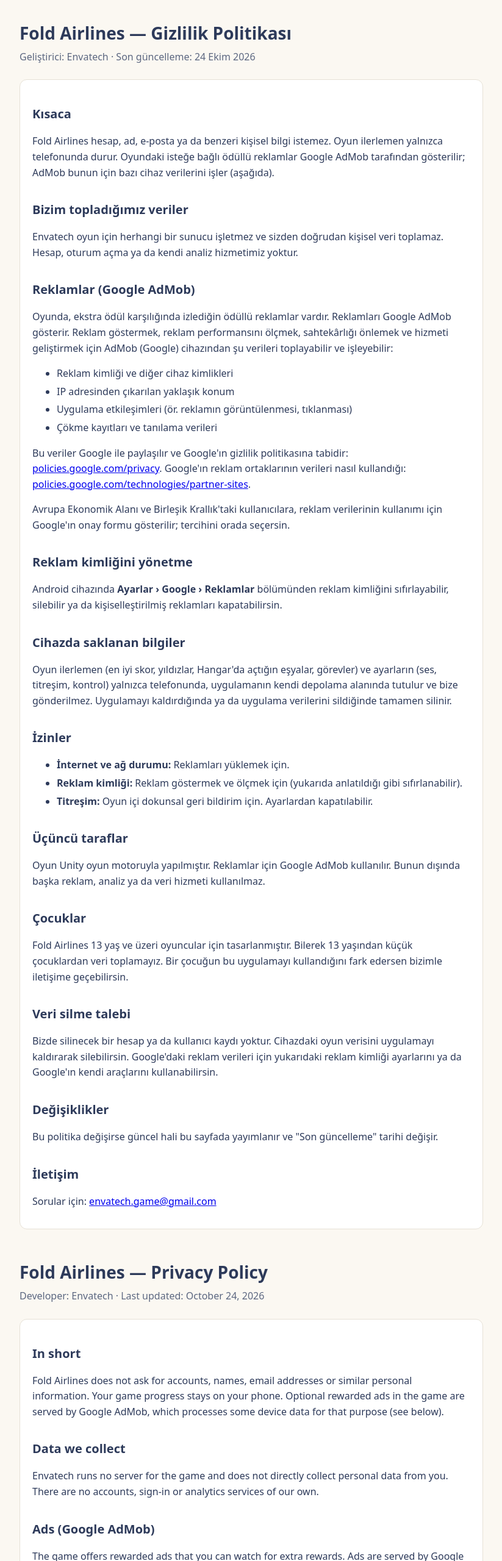
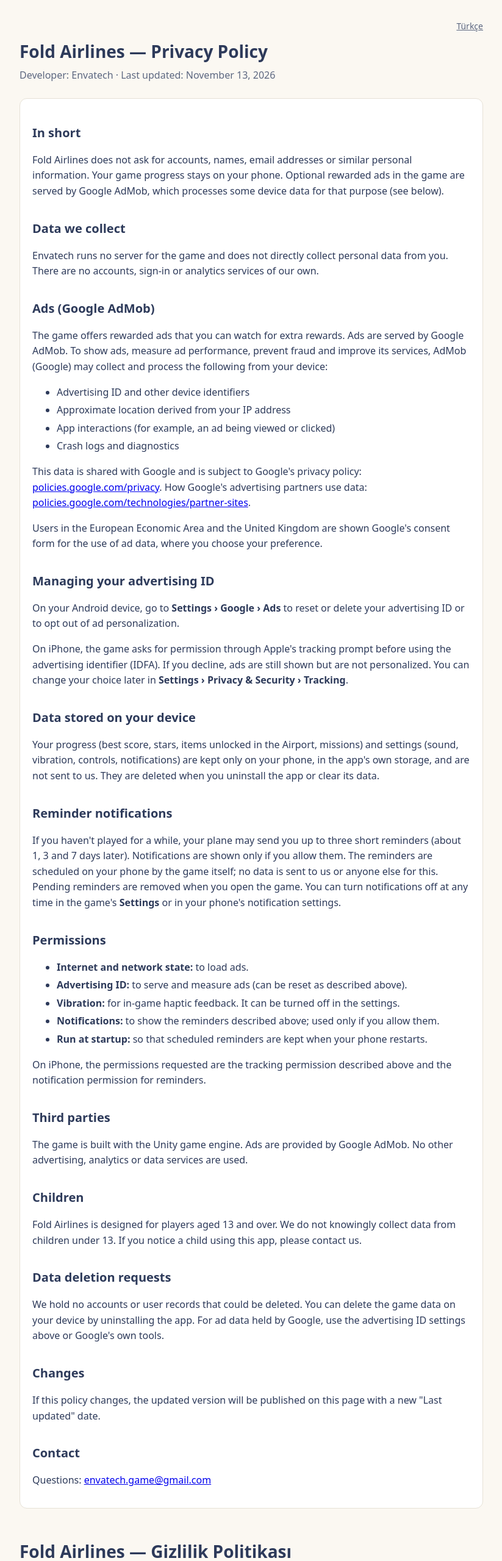
Before and after one commit to mehmetenesvarim-prog/Fold-Airlines-Privacy-Policy, a plain HTML site: page index.html in a window 1280 px wide. Shown: the top 2560 px of the page at 61% size, without its empty margins (228-1051 px from the left). Drawn offline with Linux system fonts and the light colour scheme.

Commit message:
bildirim

```diff
--- a/index.html
+++ b/index.html
@@ -1,9 +1,9 @@
 <!doctype html>
-<html lang="tr">
+<html lang="en">
 <head>
 <meta charset="utf-8">
 <meta name="viewport" content="width=device-width, initial-scale=1">
-<title>Fold Airlines — Gizlilik Politikası / Privacy Policy</title>
+<title>Fold Airlines — Privacy Policy</title>
 <style>
   :root { --ink: #2d3a5a; --muted: #5c6780; --bg: #fbf8f2; --card: #ffffff; --line: #e6e1d6; }
   body { margin: 0; background: var(--bg); color: var(--ink); font: 16px/1.6 system-ui, -apple-system, "Segoe UI", Roboto, sans-serif; }
@@ -13,12 +13,73 @@
   .meta { color: var(--muted); margin: 0 0 24px; }
   section { background: var(--card); border: 1px solid var(--line); border-radius: 12px; padding: 8px 20px 16px; margin-top: 24px; }
   li { margin: 4px 0; }
+  .lang { text-align: right; margin: 0 0 8px; font-size: 14px; }
+  .lang a { color: var(--muted); }
 </style>
 </head>
 <body>
 <main>
-  <h1>Fold Airlines — Gizlilik Politikası</h1>
-  <p class="meta">Geliştirici: Envatech · Son güncelleme: 24 Ekim 2026</p>
+  <p class="lang"><a href="#tr">Türkçe</a></p>
+  <h1>Fold Airlines — Privacy Policy</h1>
+  <p class="meta">Developer: Envatech · Last updated: November 13, 2026</p>
+
+  <section>
+    <h2>In short</h2>
+    <p>Fold Airlines does not ask for accounts, names, email addresses or similar personal information. Your game progress stays on your phone. Optional rewarded ads in the game are served by Google AdMob, which processes some device data for that purpose (see below).</p>
+
+    <h2>Data we collect</h2>
+    <p>Envatech runs no server for the game and does not directly collect personal data from you. There are no accounts, sign-in or analytics services of our own.</p>
+
+    <h2>Ads (Google AdMob)</h2>
+    <p>The game offers rewarded ads that you can watch for extra rewards. Ads are served by Google AdMob. To show ads, measure ad performance, prevent fraud and improve its services, AdMob (Google) may collect and process the following from your device:</p>
+    <ul>
+      <li>Advertising ID and other device identifiers</li>
+      <li>Approximate location derived from your IP address</li>
+      <li>App interactions (for example, an ad being viewed or clicked)</li>
+      <li>Crash logs and diagnostics</li>
+    </ul>
+    <p>This data is shared with Google and is subject to Google's privacy policy: <a href="https://policies.google.com/privacy">policies.google.com/privacy</a>. How Google's advertising partners use data: <a href="https://policies.google.com/technologies/partner-sites">policies.google.com/technologies/partner-sites</a>.</p>
+    <p>Users in the European Economic Area and the United Kingdom are shown Google's consent form for the use of ad data, where you choose your preference.</p>
+
+    <h2>Managing your advertising ID</h2>
+    <p>On your Android device, go to <strong>Settings › Google › Ads</strong> to reset or delete your advertising ID or to opt out of ad personalization.</p>
+    <p>On iPhone, the game asks for permission through Apple's tracking prompt before using the advertising identifier (IDFA). If you decline, ads are still shown but are not personalized. You can change your choice later in <strong>Settings › Privacy &amp; Security › Tracking</strong>.</p>
+
+    <h2>Data stored on your device</h2>
+    <p>Your progress (best score, stars, items unlocked in the Airport, missions) and settings (sound, vibration, controls, notifications) are kept only on your phone, in the app's own storage, and are not sent to us. They are deleted when you uninstall the app or clear its data.</p>
+
+    <h2>Reminder notifications</h2>
+    <p>If you haven't played for a while, your plane may send you up to three short reminders (about 1, 3 and 7 days later). Notifications are shown only if you allow them. The reminders are scheduled on your phone by the game itself; no data is sent to us or anyone else for this. Pending reminders are removed when you open the game. You can turn notifications off at any time in the game's <strong>Settings</strong> or in your phone's notification settings.</p>
+
+    <h2>Permissions</h2>
+    <ul>
+      <li><strong>Internet and network state:</strong> to load ads.</li>
+      <li><strong>Advertising ID:</strong> to serve and measure ads (can be reset as described above).</li>
+      <li><strong>Vibration:</strong> for in-game haptic feedback. It can be turned off in the settings.</li>
+      <li><strong>Notifications:</strong> to show the reminders described above; used only if you allow them.</li>
+      <li><strong>Run at startup:</strong> so that scheduled reminders are kept when your phone restarts.</li>
+    </ul>
+    <p>On iPhone, the permissions requested are the tracking permission described above and the notification permission for reminders.</p>
+
+    <h2>Third parties</h2>
+    <p>The game is built with the Unity game engine. Ads are provided by Google AdMob. No other advertising, analytics or data services are used.</p>
+
+    <h2>Children</h2>
+    <p>Fold Airlines is designed for players aged 13 and over. We do not knowingly collect data from children under 13. If you notice a child using this app, please contact us.</p>
+
+    <h2>Data deletion requests</h2>
+    <p>We hold no accounts or user records that could be deleted. You can delete the game data on your device by uninstalling the app. For ad data held by Google, use the advertising ID settings above or Google's own tools.</p>
+
+    <h2>Changes</h2>
+    <p>If this policy changes, the updated version will be published on this page with a new "Last updated" date.</p>
+
+    <h2>Contact</h2>
+    <p>Questions: <a href="mailto:envatech.game@gmail.com">envatech.game@gmail.com</a></p>
+  </section>
+
+  <div id="tr" lang="tr">
+  <h1 style="margin-top:48px">Fold Airlines — Gizlilik Politikası</h1>
+  <p class="meta">Geliştirici: Envatech · Son güncelleme: 13 Kasım 2026</p>
 
   <section>
     <h2>Kısaca</h2>
@@ -40,16 +101,23 @@
 
     <h2>Reklam kimliğini yönetme</h2>
     <p>Android cihazında <strong>Ayarlar › Google › Reklamlar</strong> bölümünden reklam kimliğini sıfırlayabilir, silebilir ya da kişiselleştirilmiş reklamları kapatabilirsin.</p>
+    <p>iPhone'da oyun, reklam kimliğini (IDFA) kullanmadan önce Apple'ın izleme izni penceresiyle izin ister. İzin vermezsen reklamlar yine gösterilir ama kişiselleştirilmez. Tercihini sonradan <strong>Ayarlar › Gizlilik ve Güvenlik › İzleme</strong> bölümünden değiştirebilirsin.</p>
 
     <h2>Cihazda saklanan bilgiler</h2>
-    <p>Oyun ilerlemen (en iyi skor, yıldızlar, Hangar'da açtığın eşyalar, görevler) ve ayarların (ses, titreşim, kontrol) yalnızca telefonunda, uygulamanın kendi depolama alanında tutulur ve bize gönderilmez. Uygulamayı kaldırdığında ya da uygulama verilerini sildiğinde tamamen silinir.</p>
+    <p>Oyun ilerlemen (en iyi skor, yıldızlar, Havalimanı'nda açtığın eşyalar, görevler) ve ayarların (ses, titreşim, kontrol, bildirimler) yalnızca telefonunda, uygulamanın kendi depolama alanında tutulur ve bize gönderilmez. Uygulamayı kaldırdığında ya da uygulama verilerini sildiğinde tamamen silinir.</p>
+
+    <h2>Hatırlatma bildirimleri</h2>
+    <p>Bir süre oynamazsan uçağın sana en fazla üç kısa hatırlatma gönderebilir (yaklaşık 1, 3 ve 7 gün sonra). Bildirimler yalnızca izin verirsen gösterilir. Hatırlatmalar oyunun kendisi tarafından telefonunda kurulur; bunun için hiçbir veri bize ya da başka birine gönderilmez. Oyunu açtığında bekleyen hatırlatmalar silinir. Bildirimleri istediğin zaman oyunun <strong>Ayarlar</strong> bölümünden ya da telefonunun bildirim ayarlarından kapatabilirsin.</p>
 
     <h2>İzinler</h2>
     <ul>
       <li><strong>İnternet ve ağ durumu:</strong> Reklamları yüklemek için.</li>
       <li><strong>Reklam kimliği:</strong> Reklam göstermek ve ölçmek için (yukarıda anlatıldığı gibi sıfırlanabilir).</li>
       <li><strong>Titreşim:</strong> Oyun içi dokunsal geri bildirim için. Ayarlardan kapatılabilir.</li>
+      <li><strong>Bildirimler:</strong> Yukarıda anlatılan hatırlatmaları göstermek için; yalnızca izin verirsen kullanılır.</li>
+      <li><strong>Açılışta çalışma:</strong> Telefon yeniden başlatıldığında kurulu hatırlatmalar kaybolmasın diye.</li>
     </ul>
+    <p>iPhone'da istenen izinler, yukarıda anlatılan izleme izni ve hatırlatmalar için bildirim iznidir.</p>
 
     <h2>Üçüncü taraflar</h2>
     <p>Oyun Unity oyun motoruyla yapılmıştır. Reklamlar için Google AdMob kullanılır. Bunun dışında başka reklam, analiz ya da veri hizmeti kullanılmaz.</p>
@@ -66,56 +134,7 @@
     <h2>İletişim</h2>
     <p>Sorular için: <a href="mailto:envatech.game@gmail.com">envatech.game@gmail.com</a></p>
   </section>
-
-  <h1 style="margin-top:48px">Fold Airlines — Privacy Policy</h1>
-  <p class="meta">Developer: Envatech · Last updated: October 24, 2026</p>
-
-  <section>
-    <h2>In short</h2>
-    <p>Fold Airlines does not ask for accounts, names, email addresses or similar personal information. Your game progress stays on your phone. Optional rewarded ads in the game are served by Google AdMob, which processes some device data for that purpose (see below).</p>
-
-    <h2>Data we collect</h2>
-    <p>Envatech runs no server for the game and does not directly collect personal data from you. There are no accounts, sign-in or analytics services of our own.</p>
-
-    <h2>Ads (Google AdMob)</h2>
-    <p>The game offers rewarded ads that you can watch for extra rewards. Ads are served by Google AdMob. To show ads, measure ad performance, prevent fraud and improve its services, AdMob (Google) may collect and process the following from your device:</p>
-    <ul>
-      <li>Advertising ID and other device identifiers</li>
-      <li>Approximate location derived from your IP address</li>
-      <li>App interactions (for example, an ad being viewed or clicked)</li>
-      <li>Crash logs and diagnostics</li>
-    </ul>
-    <p>This data is shared with Google and is subject to Google's privacy policy: <a href="https://policies.google.com/privacy">policies.google.com/privacy</a>. How Google's advertising partners use data: <a href="https://policies.google.com/technologies/partner-sites">policies.google.com/technologies/partner-sites</a>.</p>
-    <p>Users in the European Economic Area and the United Kingdom are shown Google's consent form for the use of ad data, where you choose your preference.</p>
-
-    <h2>Managing your advertising ID</h2>
-    <p>On your Android device, go to <strong>Settings › Google › Ads</strong> to reset or delete your advertising ID or to opt out of ad personalization.</p>
-
-    <h2>Data stored on your device</h2>
-    <p>Your progress (best score, stars, items unlocked in the Hangar, missions) and settings (sound, vibration, controls) are kept only on your phone, in the app's own storage, and are not sent to us. They are deleted when you uninstall the app or clear its data.</p>
-
-    <h2>Permissions</h2>
-    <ul>
-      <li><strong>Internet and network state:</strong> to load ads.</li>
-      <li><strong>Advertising ID:</strong> to serve and measure ads (can be reset as described above).</li>
-      <li><strong>Vibration:</strong> for in-game haptic feedback. It can be turned off in the settings.</li>
-    </ul>
-
-    <h2>Third parties</h2>
-    <p>The game is built with the Unity game engine. Ads are provided by Google AdMob. No other advertising, analytics or data services are used.</p>
-
-    <h2>Children</h2>
-    <p>Fold Airlines is designed for players aged 13 and over. We do not knowingly collect data from children under 13. If you notice a child using this app, please contact us.</p>
-
-    <h2>Data deletion requests</h2>
-    <p>We hold no accounts or user records that could be deleted. You can delete the game data on your device by uninstalling the app. For ad data held by Google, use the advertising ID settings above or Google's own tools.</p>
-
-    <h2>Changes</h2>
-    <p>If this policy changes, the updated version will be published on this page with a new "Last updated" date.</p>
-
-    <h2>Contact</h2>
-    <p>Questions: <a href="mailto:envatech.game@gmail.com">envatech.game@gmail.com</a></p>
-  </section>
+  </div>
 </main>
 </body>
 </html>
```
